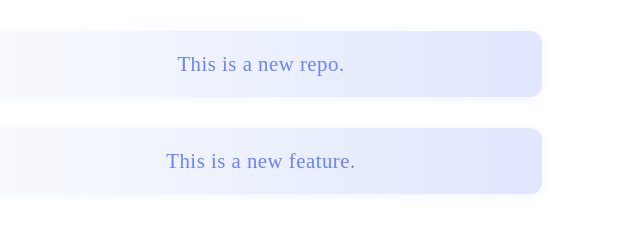
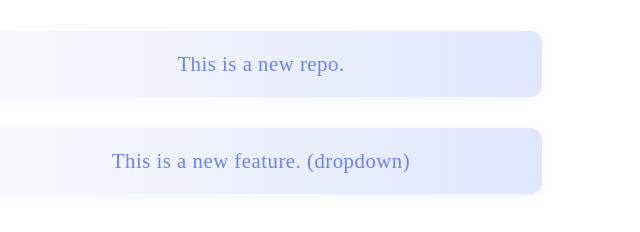
Before and after one commit to awaixultan/localrepo, a plain HTML site: page index.html in a window 1280 px wide. Shown: the whole page, without its empty margins (379-1019 px from the left). Drawn offline with Linux system fonts and the light colour scheme.

```diff
--- a/index.html
+++ b/index.html
@@ -1,3 +1,3 @@
 <link rel="stylesheet" href="style.css">
 <p class="p">This is a new repo.</p>
-<p class="p">This is a new feature.</p>
+<p class="p">This is a new feature. (dropdown)</p>
```
